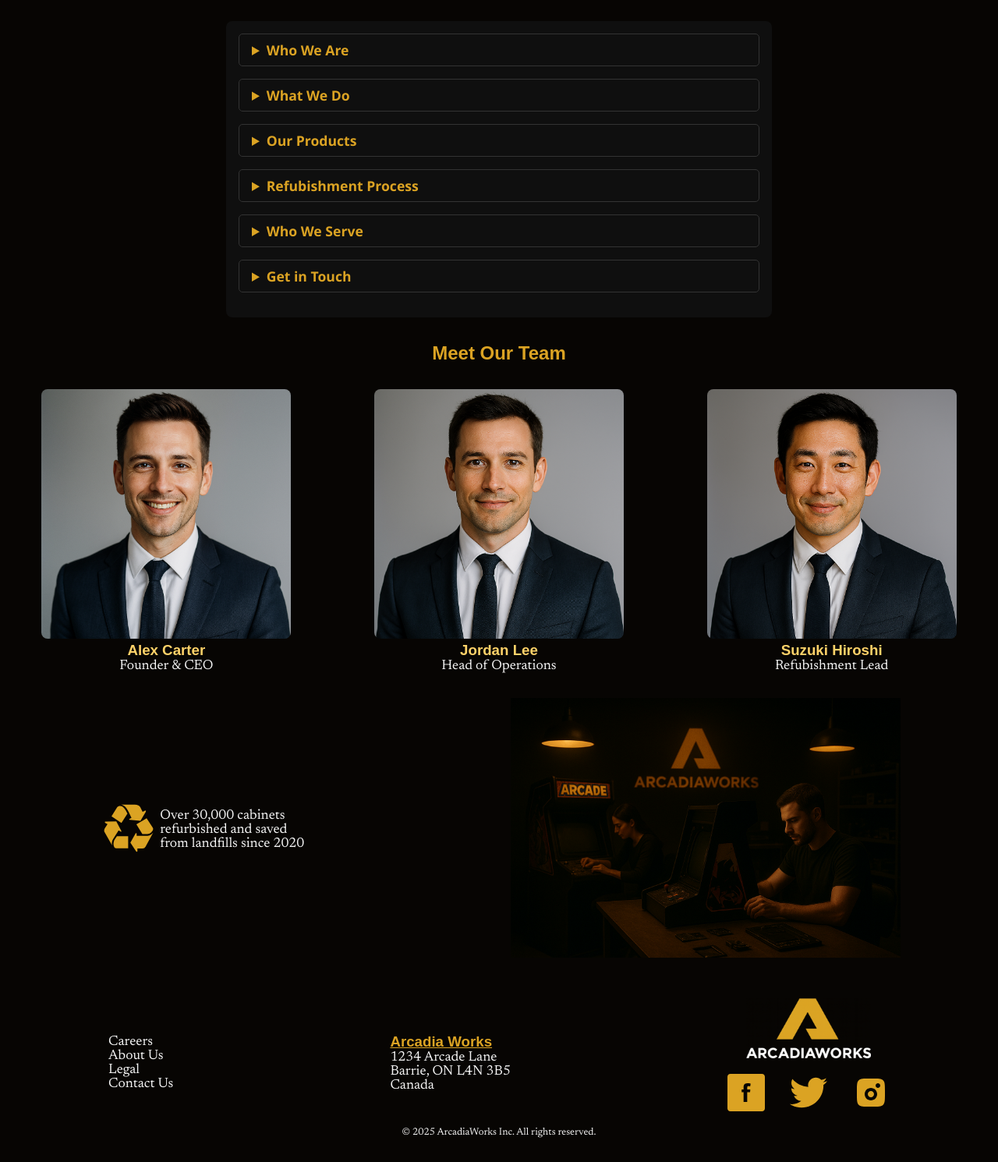
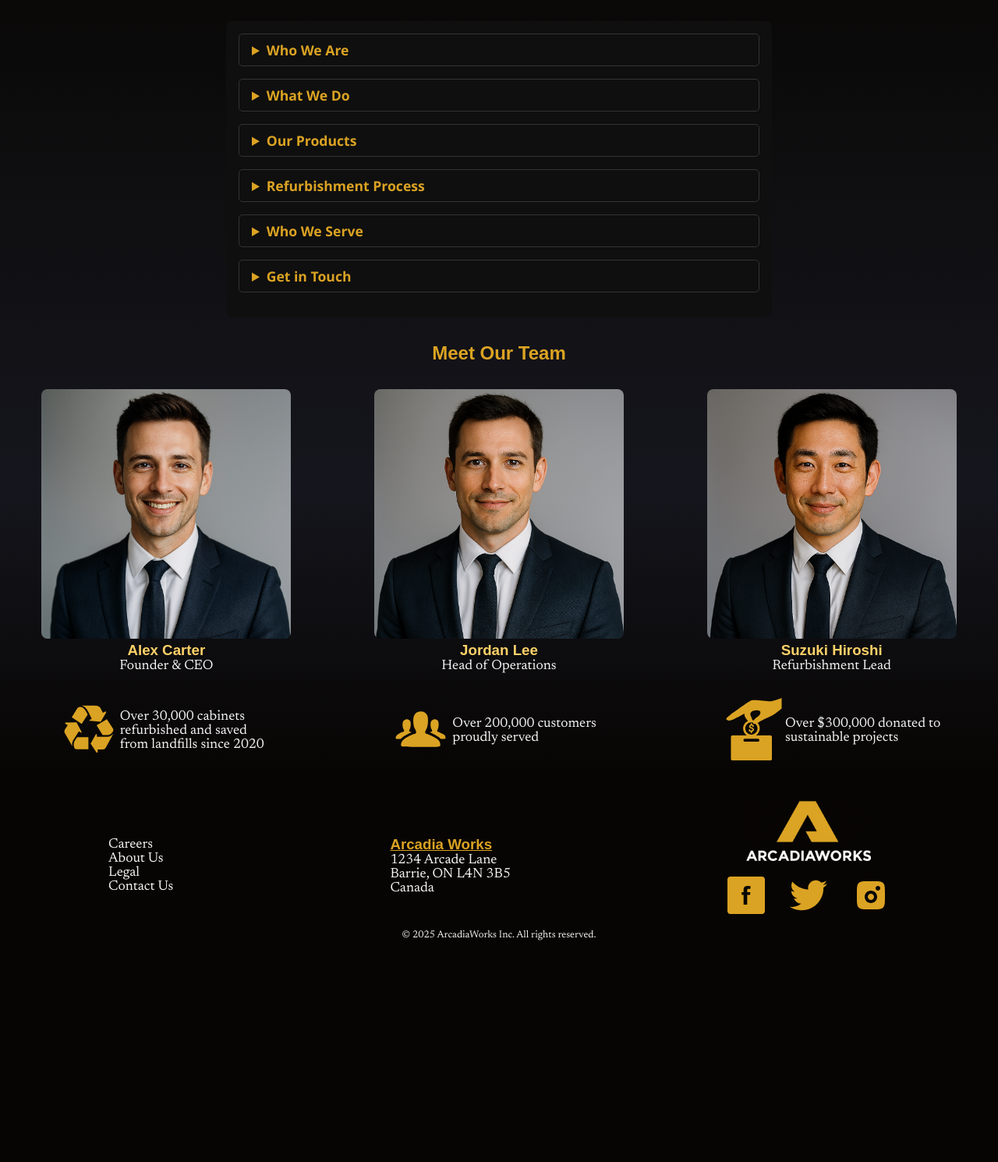
Before and after one commit to BrandonTraviss/PHPCSSProject, a PHP site: page /about.php in a window 1280 px wide. Shown: the part 270-1760 px from the top of the page at 78% size. After the commit the page ends 1476 px from the top, so only its background shows below. Run offline with PHP 8.4, Linux system fonts and the light colour scheme; some web fonts are replaced.

Commit message:
Typos and background gradient to about

```diff
--- a/about.php
+++ b/about.php
@@ -29,7 +29,7 @@ include_once "./inc/templates/header.php";
                 </p>
             </details>
             <details>
-                <summary>Refubishment Process</summary>
+                <summary>Refurbishment Process</summary>
                 <p>Every cabinet we refurbish goes through a meticulous process: cleaning, repairing, repainting, and upgrading components. We preserve the original feel while enhancing reliability, ensuring each machine is ready for years of play.
                 </p>
             </details>
@@ -66,20 +66,29 @@ include_once "./inc/templates/header.php";
                         <img src="./src/img/suzukiHiroshi.png" alt="Suzuki Hiroshi">
                     </div>
                     <h3 class="logo-colour-2">Suzuki Hiroshi</h3>
-                    <p>Refubishment Lead</p>
+                    <p>Refurbishment Lead</p>
                 </article>
             </div>
         </section>
         <section class="about-mission">
-            <div class="mission-left">
+            <article class="mission-left">
                 <div class="mission-svg">
                     <img src="./src/img/recycle.svg" alt="">
                 </div>
                 <p>Over 30,000 cabinets refurbished and saved from landfills since 2020</p>
-            </div>
-                <div class="arcadia-about-img-container">
-                    <img src="./src/img/arcadiaAbout.png" alt="">
+            </article>
+            <article class="mission-left">
+                <div class="mission-svg">
+                    <img src="./src/img/group.svg" alt="">
                 </div>
+                <p>Over 200,000 customers proudly served</p>
+            </article>
+            <article class="mission-left">
+                <div class="mission-svg">
+                    <img src="./src/img/donation.svg" alt="">
+                </div>
+                <p>Over $300,000 donated to sustainable projects</p>
+            </article>
         </section>
     </main>
 </body>
--- a/src/css/style.css
+++ b/src/css/style.css
@@ -610,6 +610,8 @@ blockquote {
 /* About */
 .about-main {
     padding: 1rem;
+        background: linear-gradient(to bottom, var(--header-bg), var(--main-bg),var(--second-bg), var(--header-bg));
+
 }
 .about-main-title-container{
     display: flex;
```
Also changed, not shown: src/img/donation.svg (added), src/img/group.svg (added).
